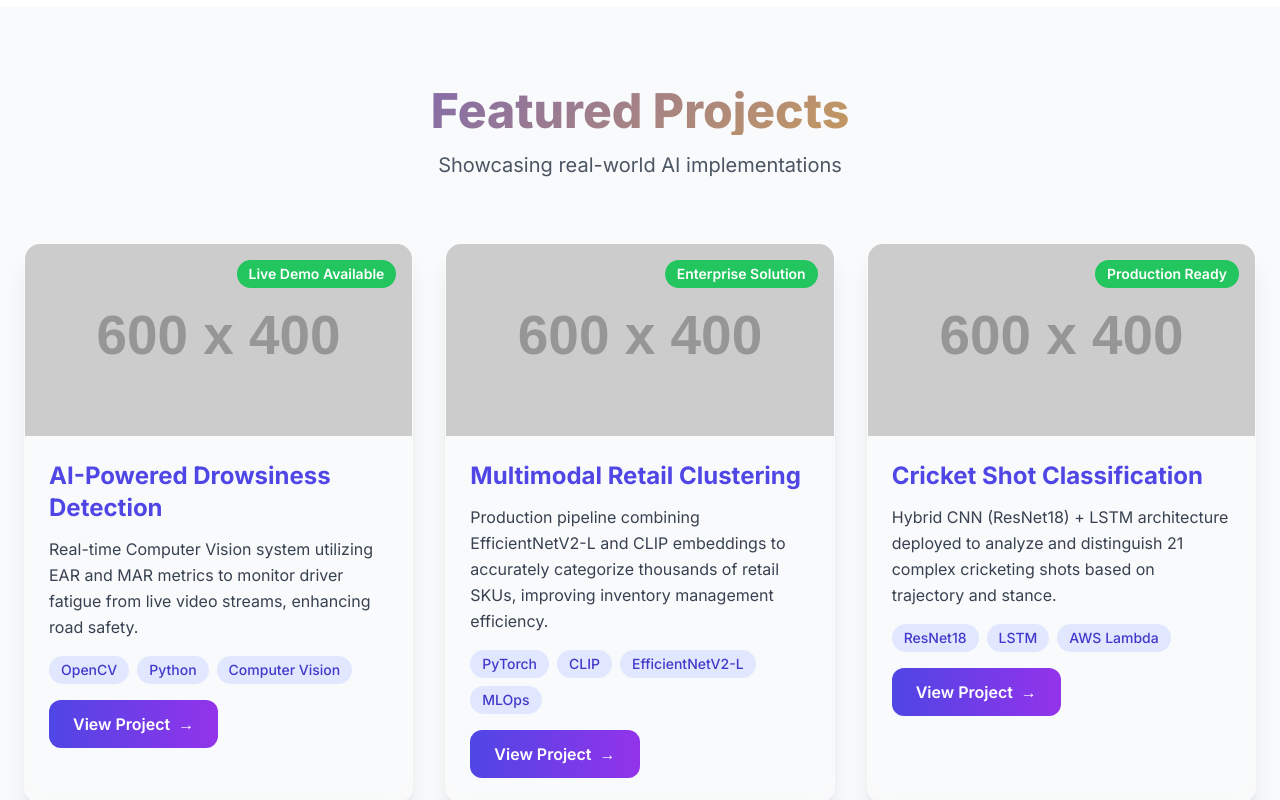
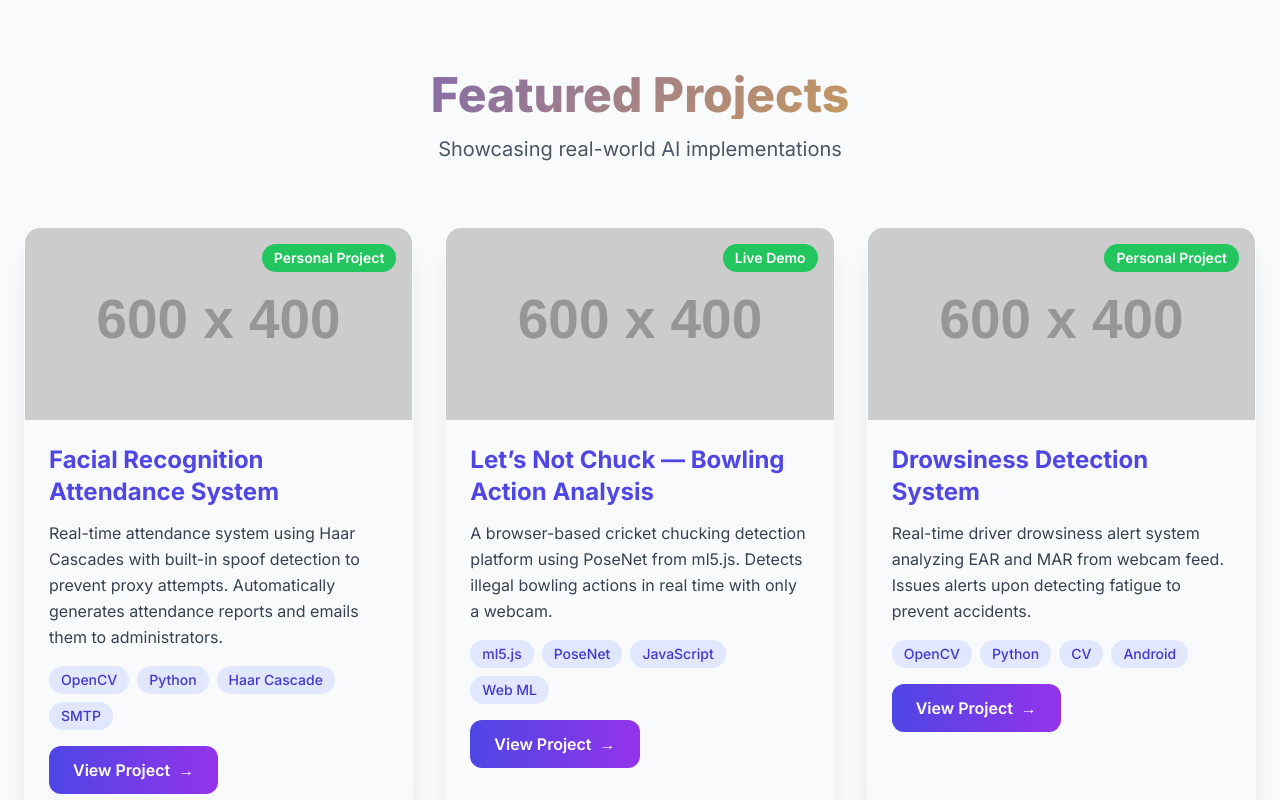
Before and after one commit to fear-the-lord/souvik-wesbite, a plain HTML site: page index.html in a window 1280 px wide. Shown: the part 2736-3536 px from the top of the page. Drawn offline with nearby package versions, Linux system fonts and the light colour scheme; placeholder pictures from the web are drawn by us.

Commit message:
Add files via upload

```diff
--- a/index.html
+++ b/index.html
@@ -209,13 +209,14 @@
             roles: ["AI/ML Engineer", "Computer Vision Expert", "MLOps Specialist", "Deep Learning Researcher"],
             summary: "💡 Highly accomplished Senior AI/ML Engineer with 3+ years of experience specializing in end-to-end development of Computer Vision, Deep Learning, and Generative AI (RAG) solutions. Proven track record in leading model deployment, from research (EfficientNetV2-L, CLIP) to scalable MLOps implementation on AWS (Sagemaker, Lambda, DynamoDB). Expert in driving measurable business outcomes, including achieving 90.85% On-Shelf Availability (OSA) accuracy and significant cost/memory optimizations.",
             metrics: [
-                { value: "3+", label: "Years ML Experience", icon: '📊', color: 'from-blue-500 to-cyan-500' },
-                { value: "90.85%", label: "OSA Accuracy Achieved", icon: '🎯', color: 'from-green-500 to-emerald-500' },
-                { value: "70%", label: "Memory Optimization", icon: '⚡', color: 'from-yellow-500 to-orange-500' },
-                { value: "94%", label: "Model Accuracy", icon: '🧠', color: 'from-purple-500 to-pink-500' },
-                { value: "RAG & CV", label: "Specialization", icon: '🚀', color: 'from-red-500 to-rose-500' },
-                { value: "AWS", label: "MLOps Platform", icon: '☁️', color: 'from-indigo-500 to-blue-500' },
+                { value: "15+", label: "AI Models Delivered", icon: "🤖", color: "from-blue-500 to-cyan-500" },
+                { value: "10+", label: "Production Deployments", icon: "🚀", color: "from-green-500 to-emerald-500" },
+                { value: "5+", label: "End-to-End ML Pipelines", icon: "🛠️", color: "from-yellow-500 to-orange-500" },
+                { value: "3+", label: "Years AI/ML Experience", icon: "📊", color: "from-purple-500 to-pink-500" },
+                { value: "99.9%", label: "Service Reliability", icon: "⚡", color: "from-red-500 to-rose-500" },
+                { value: "Cloud", label: "AWS | GCP ", icon: "☁️", color: "from-indigo-500 to-blue-500" }
             ],
+
 
             skills: [
                 {
@@ -262,11 +263,37 @@
                     skills: ["Pytorch", "OpenCV", "AWS", "PyQt"]
                 },
             ],
+
             projects: [
-                { id: 1, title: "AI-Powered Drowsiness Detection", description: "Real-time Computer Vision system utilizing EAR and MAR metrics to monitor driver fatigue from live video streams, enhancing road safety.", technologies: "OpenCV, Python, Computer Vision", link: "#", image: "https://placehold.co/600x400/4f46e5/ffffff?text=Drowsiness+Detection", demo: "Live Demo Available" },
-                { id: 2, title: "Multimodal Retail Clustering", description: "Production pipeline combining EfficientNetV2-L and CLIP embeddings to accurately categorize thousands of retail SKUs, improving inventory management efficiency.", technologies: "PyTorch, CLIP, EfficientNetV2-L, MLOps", link: "#", image: "https://placehold.co/600x400/fbbf24/000000?text=CLIP+Clustering", demo: "Enterprise Solution" },
-                { id: 3, title: "Cricket Shot Classification", description: "Hybrid CNN (ResNet18) + LSTM architecture deployed to analyze and distinguish 21 complex cricketing shots based on trajectory and stance.", technologies: "ResNet18, LSTM, AWS Lambda", link: "#", image: "https://placehold.co/600x400/10B981/ffffff?text=Cricket+ML", demo: "Production Ready" },
+                {
+                    id: 1,
+                    title: "Facial Recognition Attendance System",
+                    description: "Real-time attendance system using Haar Cascades with built-in spoof detection to prevent proxy attempts. Automatically generates attendance reports and emails them to administrators.",
+                    technologies: "OpenCV, Python, Haar Cascade, SMTP",
+                    link: "https://github.com/fear-the-lord/Facial_Recognition_Based_Attendance_System-",
+                    image: "https://placehold.co/600x400/4f46e5/ffffff?text=Face+Recognition",
+                    demo: "Personal Project"
+                },
+                {
+                    id: 2,
+                    title: "Let’s Not Chuck — Bowling Action Analysis",
+                    description: "A browser-based cricket chucking detection platform using PoseNet from ml5.js. Detects illegal bowling actions in real time with only a webcam.",
+                    technologies: "ml5.js, PoseNet, JavaScript, Web ML",
+                    link: "https://fear-the-lord.github.io/Lets-not-Chuck/",
+                    image: "https://placehold.co/600x400/fbbf24/000000?text=Cricket+Chucking",
+                    demo: "Live Demo"
+                },
+                {
+                    id: 3,
+                    title: "Drowsiness Detection System",
+                    description: "Real-time driver drowsiness alert system analyzing EAR and MAR from webcam feed. Issues alerts upon detecting fatigue to prevent accidents.",
+                    technologies: "OpenCV, Python, CV, Android",
+                    link: "https://github.com/fear-the-lord/Drowsiness-Detection",
+                    image: "https://placehold.co/600x400/EF4444/ffffff?text=Drowsiness+Detection",
+                    demo: "Personal Project"
+                }
             ],
+
             education: [
                 { school: "Pondicherry University", degree: "M.C.A. (Master of Computer Application)", years: "2019 - 2022", focus: "Gold Medalist in Batch", logo: "assets/logos/mca.png"},
                 { school: "St. Xavier's College, Kolkata", degree: "B.Sc. Computer Science (Honours)", years: "2016 - 2019", focus: "Top 10 in Batch", logo: "assets/logos/bsc.jpg"},
```
